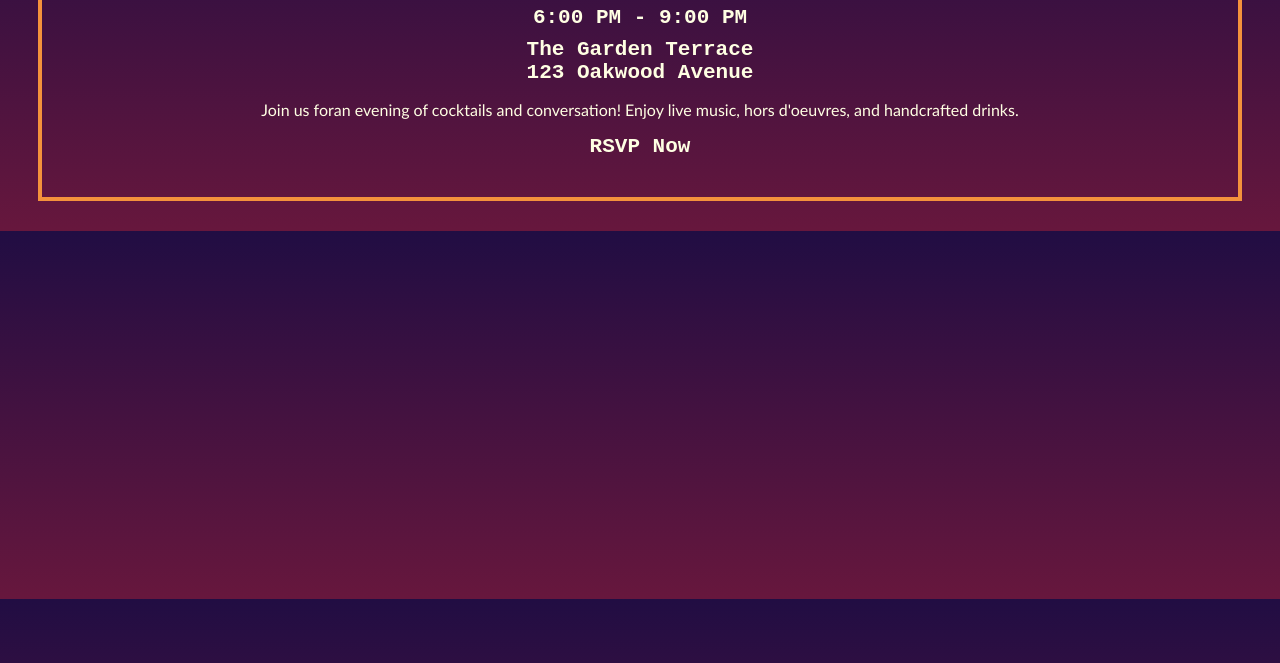
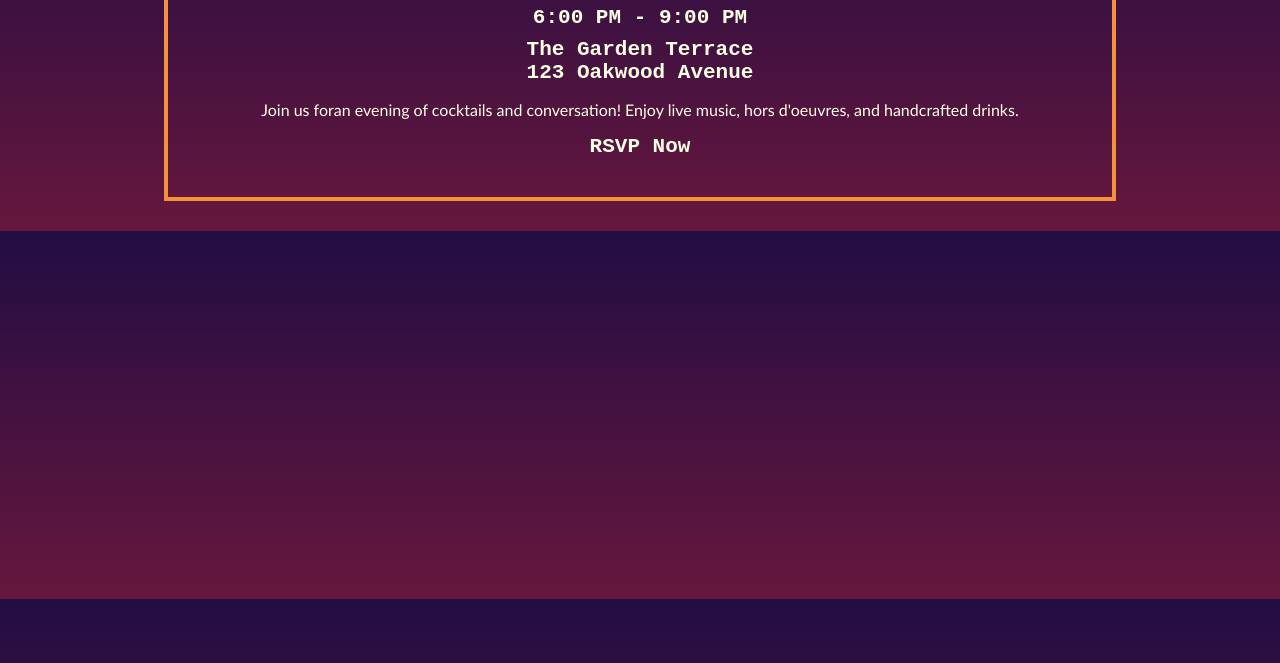
Before and after one commit to pipbf3/Phillip-Bryant-Funnell, a plain HTML site: page index.html in a window 1280 px wide. Shown: the part 137-800 px from the top of the page. Drawn offline with Linux system fonts and the light colour scheme.

Commit message:
Update index.html

```diff
--- a/index.html
+++ b/index.html
@@ -27,12 +27,13 @@
               margin: 0px;
 
             }
-            .border{
+            .border {
               border: 4px solid rgb(244, 146, 60);
-              margin: 30px 30px;
+              margin: 30px auto;
               padding: 10px 30px 30px 30px;
               text-align: center;
-            }
+              max-width: 70%;
+}
         </style>
     </head>
     <body>
```
